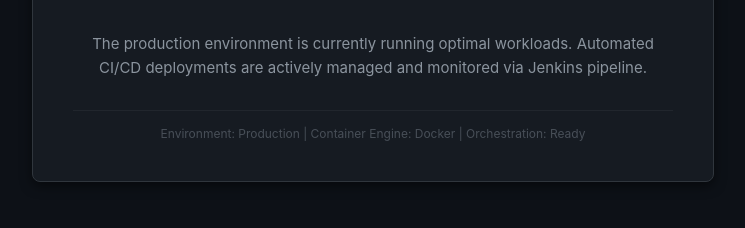
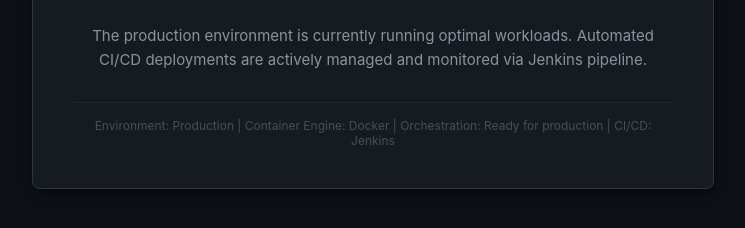
Before and after one commit to rodneyclever/pro-jenkins-docker, a plain HTML site: page index.html in a window 1280 px wide. Shown: the part 392-620 px from the top of the page, without its empty margins (267-1012 px from the left). Drawn offline with Linux system fonts and the light colour scheme.

Commit message:
Changed initial footer to advanced one

```diff
--- a/index.html
+++ b/index.html
@@ -81,7 +81,7 @@
         <p>The production environment is currently running optimal workloads. Automated CI/CD deployments are actively
             managed and monitored via Jenkins pipeline.</p>
         <div class="footer">
-            Environment: Production | Container Engine: Docker | Orchestration: Ready
+            Environment: Production | Container Engine: Docker | Orchestration: Ready for production | CI/CD: Jenkins
         </div>
     </div>
 </body>
```
